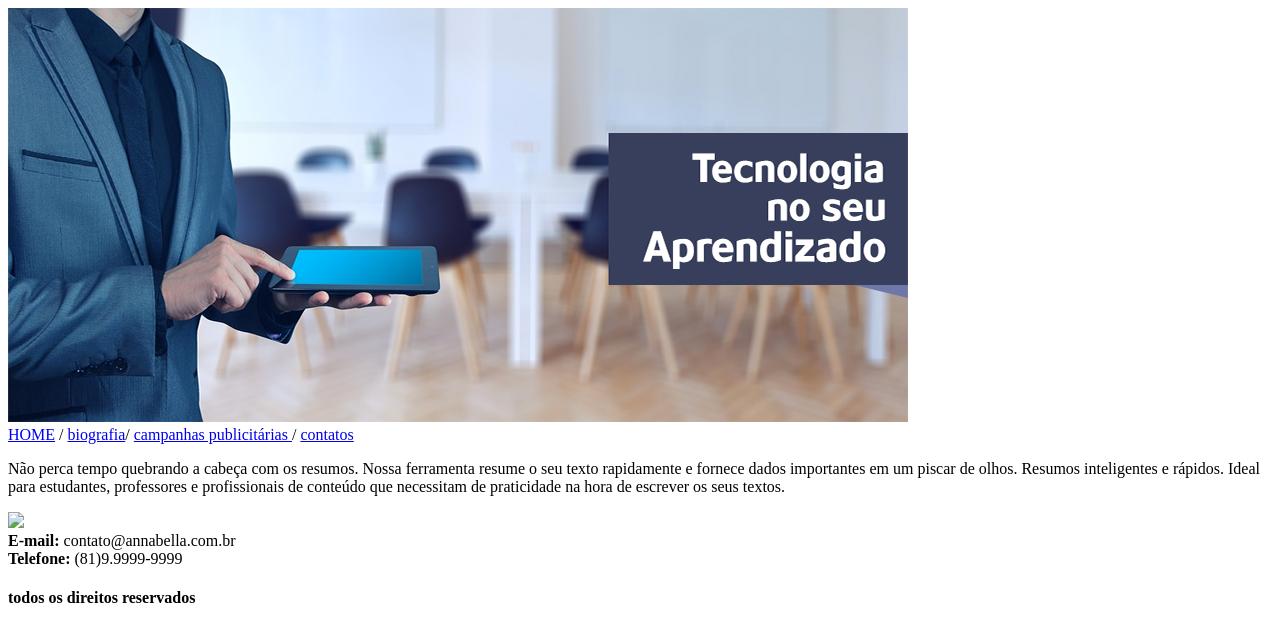
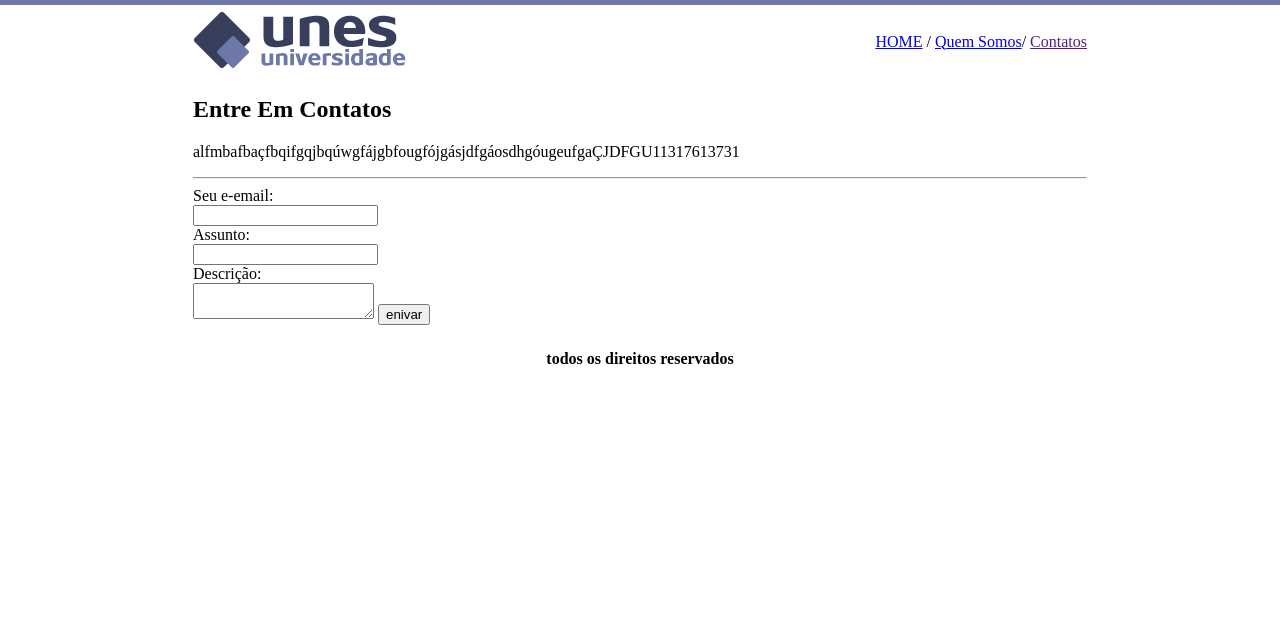
Before and after one commit to julioguim/projeto-final-html, a plain HTML site: page contatos.html in a window 1280 px wide. Drawn offline with Linux system fonts and the light colour scheme.

Commit message:
contatos.html

```diff
--- a/contatos.html
+++ b/contatos.html
@@ -1,49 +1,46 @@
 <!DOCTYPE html>
-<html lang="en">
+<html lang="br">
     <head>
         <meta charset="UTF-8">
         <meta name="viewport" content="width=device-width, initial-scale=1.0">
-    <title>contatos</title>
-    <link rel="stylesheet"type="text/css" href="style.css">
+        <title>QUEM SOMOS</title>
+    </head>
+    <body background="imagens/fundo2.png">
 
-</head>
-<body>
+        <table border="0" width="900" align="center">
 
-    <div id="principal">
             <tr>
-            <td>
-                <img src="imagens/capa.png">
+                <td heigth="89" ><img src="imagens/logo.png" alt=""></td>
+                <td align="right">
+                    <a href="index.html">HOME</a> /
+                    <a href="quem-somos.html">Quem Somos</a>/
+                    <a href="">Contatos</a>
                 </td>
             </tr>
-    </div>
-    <div id="menu">
-            <td>
-                <a href="index.html">HOME</a> /
-                <a href="biografia.html">biografia</a>/
-                <a href="campanhas.html">campanhas publicitárias </a>/
-                <a href="contatos.html">contatos</a>
+            <tr>
+                <td colspan="2">
+                    <h2>Entre Em Contatos</h2>
+                    <p>alfmbafbaçfbqifgqjbqúwgfájgbfougfójgásjdfgáosdhgóugeufgaÇJDFGU11317613731</p>
+                    <hr>
+                    <form>
+                        Seu e-email: <br>
+                        <input type="text" name="email"> <br>
+                        Assunto: <br>
+                        <input type="text" name="assunto"> <br>
+                        Descrição: <br>
+                        <textarea ></textarea>
+                        <input type="submit" value="enivar">
+
+
+                    </form>
                 </td>
             </tr>
-    </div>
-    <div>
-        <p>Não perca tempo quebrando a cabeça com os resumos.
-            Nossa ferramenta resume o seu texto rapidamente e
-             fornece dados importantes em um piscar de olhos.
-             Resumos inteligentes e rápidos. Ideal para estudantes,
-             professores e profissionais de conteúdo que necessitam de praticidade na hora
-            de escrever os seus textos.</p>
-            <img src="imagens/foto1.png" class="imgcampanha" >
-    </div>
-    <div>
-        <strong>E-mail:</strong>
-        contato@annabella.com.br <br>
-        <strong>Telefone:</strong>
-        (81)9.9999-9999
-    </div>
+            <tr>
+                <td colspan="2" align="center">
+                    <h4>todos os direitos reservados</h4>
+                </td>
+            </tr>
+        </table>
 
-    <div id="rodape">
-        <h4 class="centralizar">todos os direitos reservados</h4>
-
-    </div>
     </body>
 </html>
```
Lines whose indentation alone changed are shown as unchanged.
